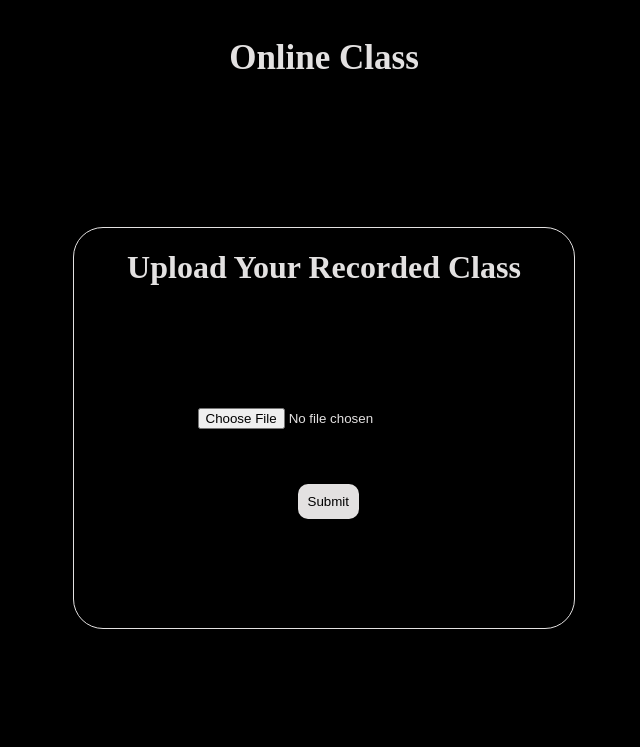
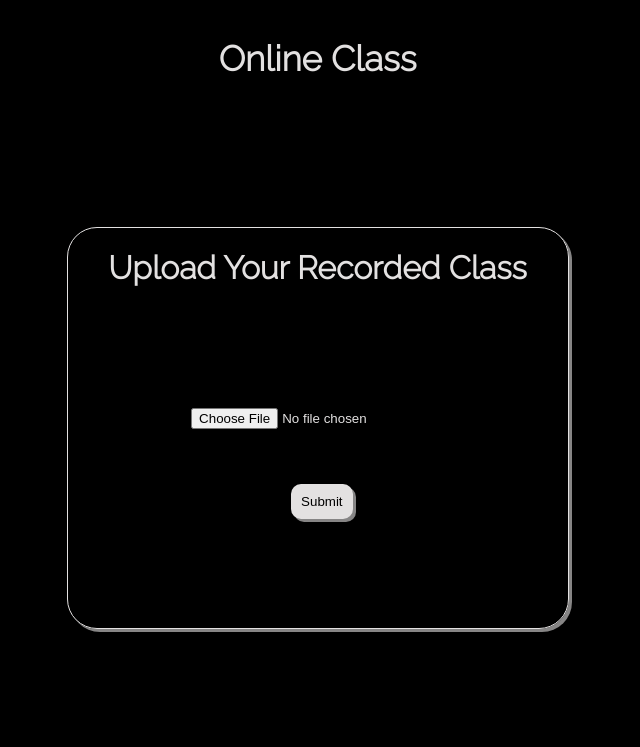
Before and after one commit to AklimaRimi/Relax-Teacher, a Python web app: template flask/templates/home.html in a window 1280 px wide. Shown: the top 747 px of the page, without its empty margins (324-964 px from the left). Run offline with Jinja, Linux system fonts and the light colour scheme; the template is opened without the code that fills it, so the values that code supplies are empty.

Commit message:
huge changes

```diff
--- a/flask/templates/home.html
+++ b/flask/templates/home.html
@@ -4,17 +4,21 @@
     <meta charset="UTF-8">
     <meta http-equiv="X-UA-Compatible" content="IE=edge">
     <meta name="viewport" content="width=device-width, initial-scale=1.0">
+    <link rel="preconnect" href="https://fonts.googleapis.com">
+<link rel="preconnect" href="https://fonts.gstatic.com" crossorigin>
+<link href="https://fonts.googleapis.com/css2?family=Raleway:wght@300&display=swap" rel="stylesheet">
     <title>Online Class</title>
 </head>
 <style>
     body{
         background-color: black;
-        color:   rgb(227, 225, 225)
+        color:   rgb(227, 225, 225);
+        font-family: 'Raleway', sans-serif;
     }
     .logo{
         font-size: 35px;
         font-weight: 700;
-        width: 100vw;
+        width: 99vw;
         height: 100px;
         display: flex;
         align-content: center;
@@ -23,7 +27,7 @@
     }
     .container{
         height:80vh;
-        width: 100vw;
+        width: 99vw;
         display: flex;
         align-content: center;
         justify-content: center;
@@ -39,6 +43,7 @@
         align-items: center;
         flex-direction: column;
         flex-wrap: wrap;
+        box-shadow: 3px 3px #dbdada9c;
 
     }
     .vidup{
@@ -53,6 +58,7 @@
         margin: 55px;
         margin-left: 100px;
         cursor: pointer;
+        box-shadow: 3px 3px #dbdada9c;
 
     }
 </style>
@@ -65,7 +71,7 @@
     <div class="video">
         <h1>Upload Your Recorded Class </h1>
         <form action="" method="post"  enctype="multipart/form-data">
-            <input type="file" accept="video/mp4,video/x-m4v,video/*" enctype="multipart/form-data" class="vidup" name = 'video'><br>
+            <input type="file" class="vidup" name = 'video'><br>
             <input type="submit" class="button" >
 
         </form>
```
Also changed, not shown: flask/app.py (+27 -9 lines), flask/templates/uploaded.html (+13 -14 lines), 3 other files.
